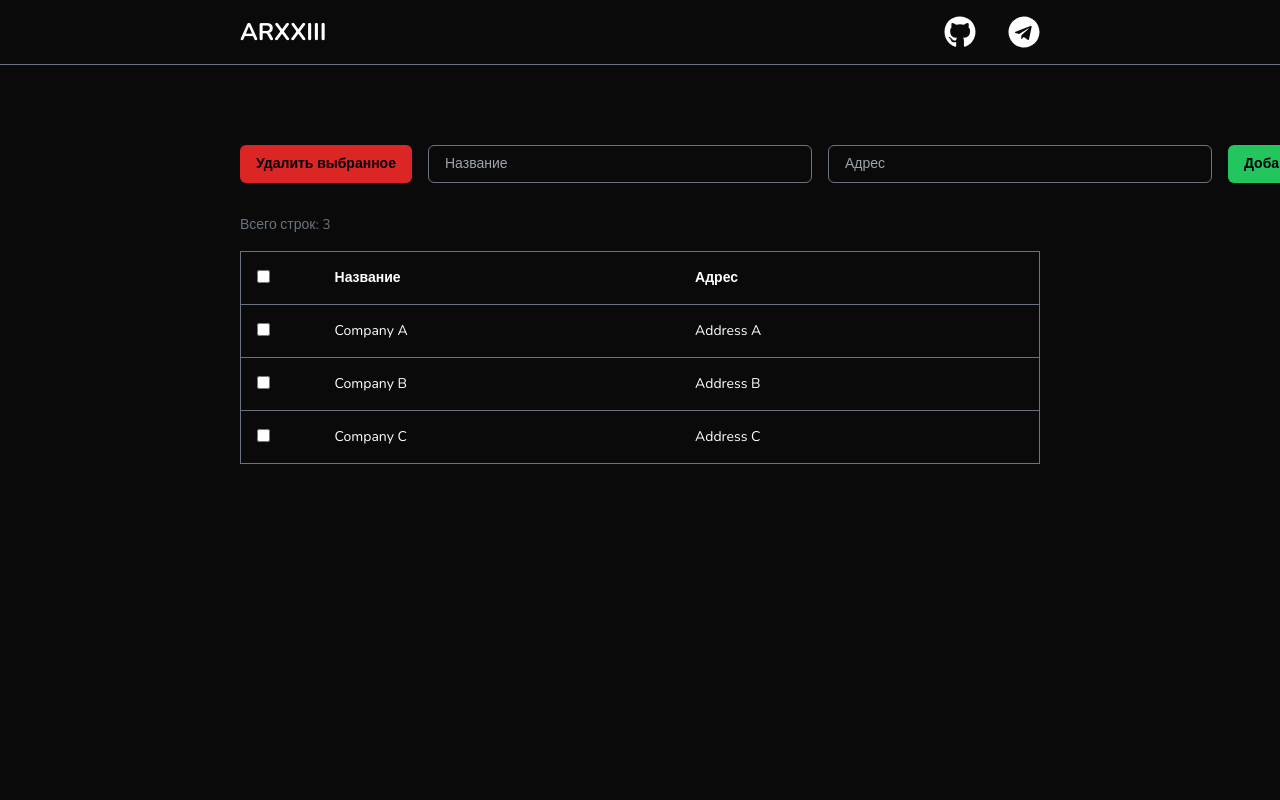
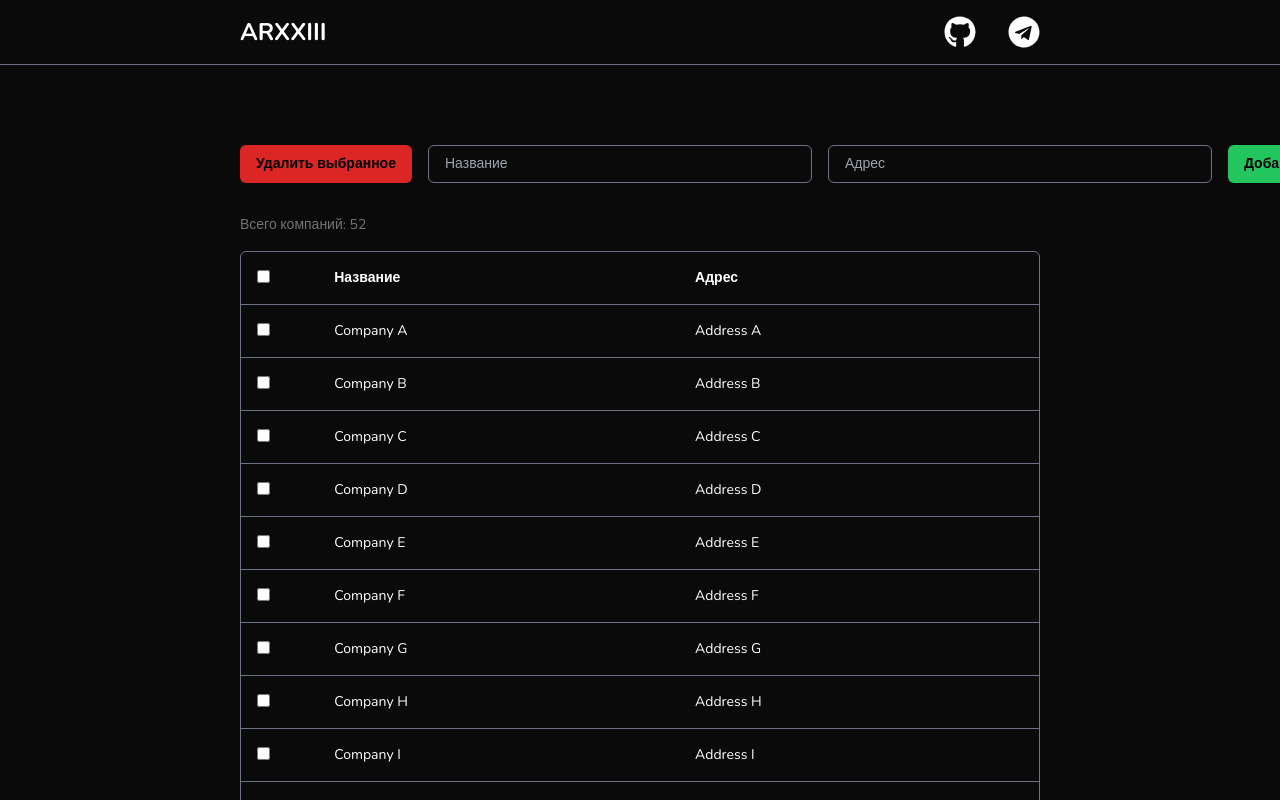
Before and after one commit to ARXXIII/adept-frontend-test, a React (Vite) app: page / in a window 1280 px wide. Built offline with nearby package versions, Linux system fonts and the light colour scheme.

Commit message:
Add company fake data generator

```diff
--- a/src/components/company-table.tsx
+++ b/src/components/company-table.tsx
@@ -1,6 +1,7 @@
 import clsx from 'clsx'
 
-import { useState } from 'react'
+import { useEffect, useRef, useState } from 'react'
+import { useVirtualizer } from '@tanstack/react-virtual'
 
 import { RootState } from '../store/store'
 import { useDispatch, useSelector } from "react-redux"
@@ -11,18 +12,81 @@ import {
     toggleSelectAll,
     editCompany,
     sortCompanies,
+    addCompanies,
 } from '../store/companies-slice'
 
 import { Input } from './input'
 import { Button } from './button'
 import { FaSortAlphaDown, FaSortAlphaUp } from 'react-icons/fa'
 
+function generateAlphabeticLabel(index: number): string {
+    const alphabet = 'ABCDEFGHIJKLMNOPQRSTUVWXYZ'
+    let label = ''
+    let i = index
+
+    while (i >= 0) {
+        label = alphabet[i % 26] + label
+        i = Math.floor(i / 26) - 1
+    }
+
+    return label
+}
+
 export const CompanyTable = () => {
     const dispatch = useDispatch()
+
+    // const { companies, loading, page } = useSelector((state: RootState) => state.companies)
+
     const companies = useSelector((state: RootState) => state.companies.companies)
     const sortBy = useSelector((state: RootState) => state.companies.sortBy)
     const sortDirection = useSelector((state: RootState) => state.companies.sortDirection)
     const [newCompany, setNewCompany] = useState({ name: '', address: '' })
+
+    const parentRef = useRef<HTMLDivElement>(null)
+
+    const loadMoreCompanies = () => {
+        const fakeCompanies = Array.from({ length: 26 }, (_, index) => ({
+            id: `${Date.now()}_${index + 1}`,
+            name: `Company ${generateAlphabeticLabel(index)}`,
+            address: `Address ${generateAlphabeticLabel(index)}`,
+            selected: false,
+        }));
+
+        dispatch(addCompanies(fakeCompanies));
+    }
+
+    // useEffect(() => {
+    //     dispatch(fetchCompanies(page))
+    // }, [dispatch, page])
+
+    useEffect(() => {
+        loadMoreCompanies()
+    }, [])
+
+    const rowVirtualizer = useVirtualizer({
+        count: companies.length,
+        getScrollElement: () => parentRef.current,
+        estimateSize: () => 50,
+        overscan: 5,
+    })
+
+    // useEffect(() => {
+    //     const [lastItem] = [...rowVirtualizer.getVirtualItems()].reverse()
+
+    //     if (lastItem && lastItem.index >= companies.length - 1 && !loading) {
+    //         dispatch(fetchCompanies(page + 1))
+    //     }
+    // }, [rowVirtualizer.getVirtualItems(), companies.length, loading, dispatch, page])
+
+    useEffect(() => {
+        const [lastItem] = [...rowVirtualizer.getVirtualItems()].reverse()
+
+        if (!lastItem) return
+
+        if (lastItem.index >= companies.length - 1) {
+            loadMoreCompanies()
+        }
+    }, [rowVirtualizer.getVirtualItems()])
 
     const handleToggleSelectAll = (e: React.ChangeEvent<HTMLInputElement>) => {
         dispatch(toggleSelectAll(e.target.checked))
@@ -48,15 +112,15 @@ export const CompanyTable = () => {
     }
 
     return (
-        <div className="space-y-8 mt-20 px-4 lg:px-60">
-            <div className="flex justify-between gap-x-4">
+        <div className="space-y-8 mt-8 lg:mt-20 px-4 lg:px-60">
+            <div className="flex flex-col-reverse lg:flex-row lg:justify-between gap-4">
                 <Button
                     variant='delete'
                     onClick={() => dispatch(removeSelectedCompanies())}
                 >
                     Удалить выбранное
                 </Button>
-                <div className='flex gap-x-4'>
+                <div className='flex flex-col lg:flex-row gap-4'>
                     <Input
                         placeholder="Название"
                         value={newCompany.name}
@@ -78,8 +142,10 @@ export const CompanyTable = () => {
                 </div>
             </div>
             <div className='space-y-4'>
-                <h3 className='text-sm text-gray-500'>Всего строк: {companies.length.toLocaleString('ru-RU')}</h3>
-                <table className="w-full text-left text-white border border-gray-500">
+                <h3 className='text-sm text-neutral-500'>Всего компаний: {companies.length.toLocaleString('ru-RU')}</h3>
+                <div className='overflow-auto h-[319px] lg:h-[637px]' ref={parentRef}>
+                    <div className='border border-gray-500 rounded-md overflow-hidden'>
+                        <table className="w-full text-left text-white">
                             <thead>
                                 <tr>
                                     <th className="px-4 py-2">
@@ -105,11 +171,12 @@ export const CompanyTable = () => {
                             </thead>
                             <tbody>
 
-                        {companies.map((company) => (
+                                {companies.map((company, index) => (
                                     <tr
                                         key={company.id}
-                                className={clsx('border border-gray-500 transition-colors',
-                                    company.selected && 'border-blue-500 bg-blue-500/10'
+                                        className={clsx('border-y border-gray-500 transition-colors',
+                                            company.selected && 'border-blue-500 bg-blue-500/10',
+                                            index === companies.length - 1 && 'border-b-transparent'
                                         )}
                                     >
                                         <td className='px-4 py-2'>
@@ -140,5 +207,7 @@ export const CompanyTable = () => {
                         </table>
                     </div>
                 </div>
+            </div>
+        </div>
     )
 }
--- a/src/store/companies-slice.ts
+++ b/src/store/companies-slice.ts
@@ -14,14 +14,25 @@ interface CompaniesState {
 }
 
 const initialState: CompaniesState = {
-	companies: [
-		{ id: '1', name: 'Company A', address: 'Address A', selected: false },
-		{ id: '2', name: 'Company B', address: 'Address B', selected: false },
-		{ id: '3', name: 'Company C', address: 'Address C', selected: false },
-	],
+	companies: [],
 	sortBy: null,
 	sortDirection: 'asc',
 }
+
+// Асинхронный thunk для загрузки данных с API
+// export const fetchCompanies = createAsyncThunk(
+// 	'companies/fetchCompanies',
+// 	async (page: number) => {
+// 		const response = await fetch(
+// 			`https://api.example.com/companies?page=${page}`
+// 		)
+// 		if (!response.ok) {
+// 			throw new Error('Failed to fetch companies')
+// 		}
+// 		const data = await response.json()
+// 		return data
+// 	}
+// )
 
 const companiesSlice = createSlice({
 	name: 'companies',
@@ -38,6 +49,9 @@ const companiesSlice = createSlice({
 			}
 
 			state.companies.push(newCompany)
+		},
+		addCompanies: (state, action: PayloadAction<Company[]>) => {
+			state.companies.push(...action.payload)
 		},
 		removeSelectedCompanies: (state) => {
 			state.companies = state.companies.filter(
@@ -89,10 +103,24 @@ const companiesSlice = createSlice({
 			})
 		},
 	},
+	// extraReducers: (builder) => {
+	// 	builder
+	// 		.addCase(fetchCompanies.pending, (state) => {
+	// 			state.loading = true
+	// 		})
+	// 		.addCase(fetchCompanies.fulfilled, (state, action) => {
+	// 			state.companies = [...state.companies, ...action.payload]
+	// 			state.loading = false
+	// 		})
+	// 		.addCase(fetchCompanies.rejected, (state) => {
+	// 			state.loading = false
+	// 		})
+	// },
 })
 
 export const {
 	addCompany,
+	addCompanies,
 	removeSelectedCompanies,
 	toggleSelectCompany,
 	toggleSelectAll,
```
Lines whose indentation alone changed are shown as unchanged.
